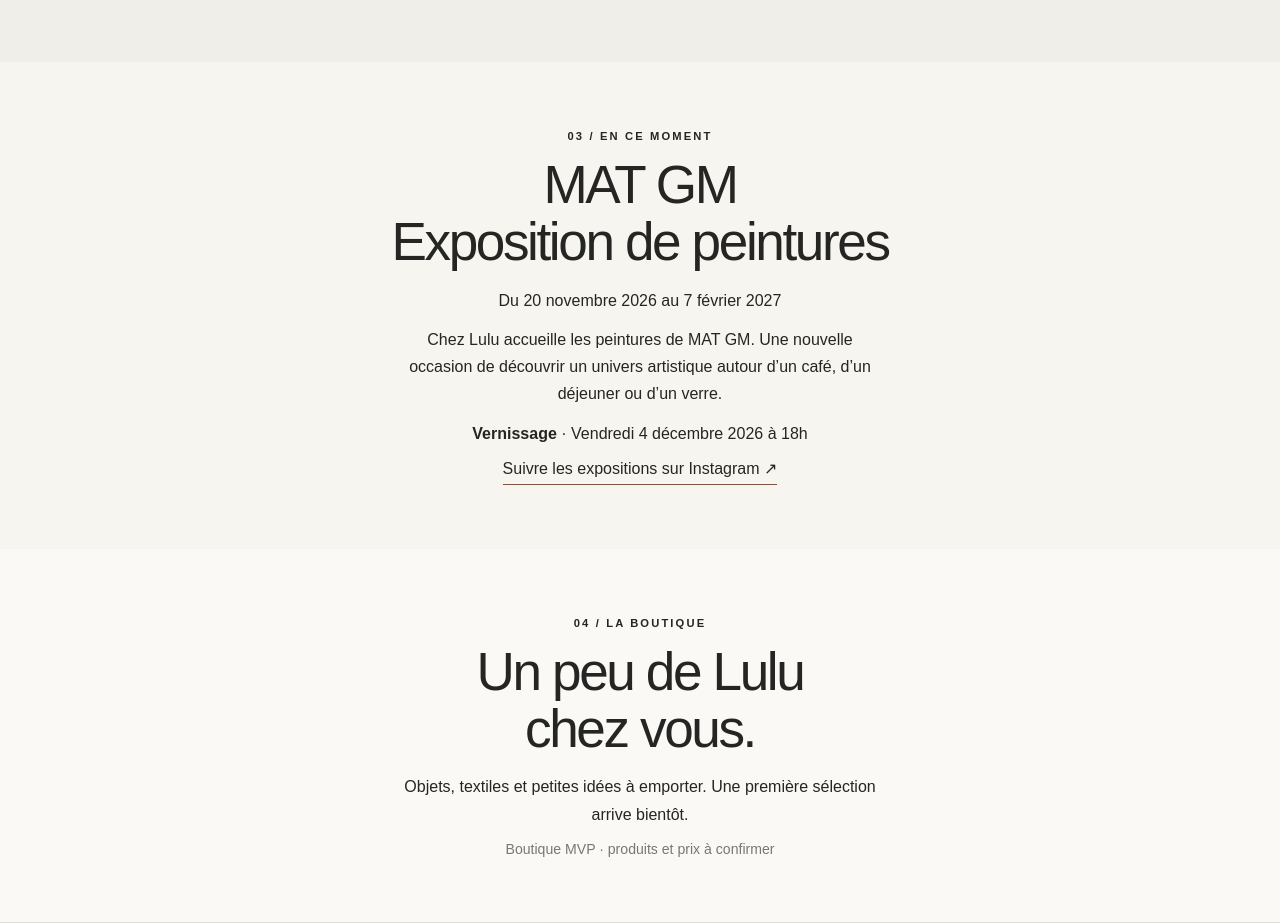
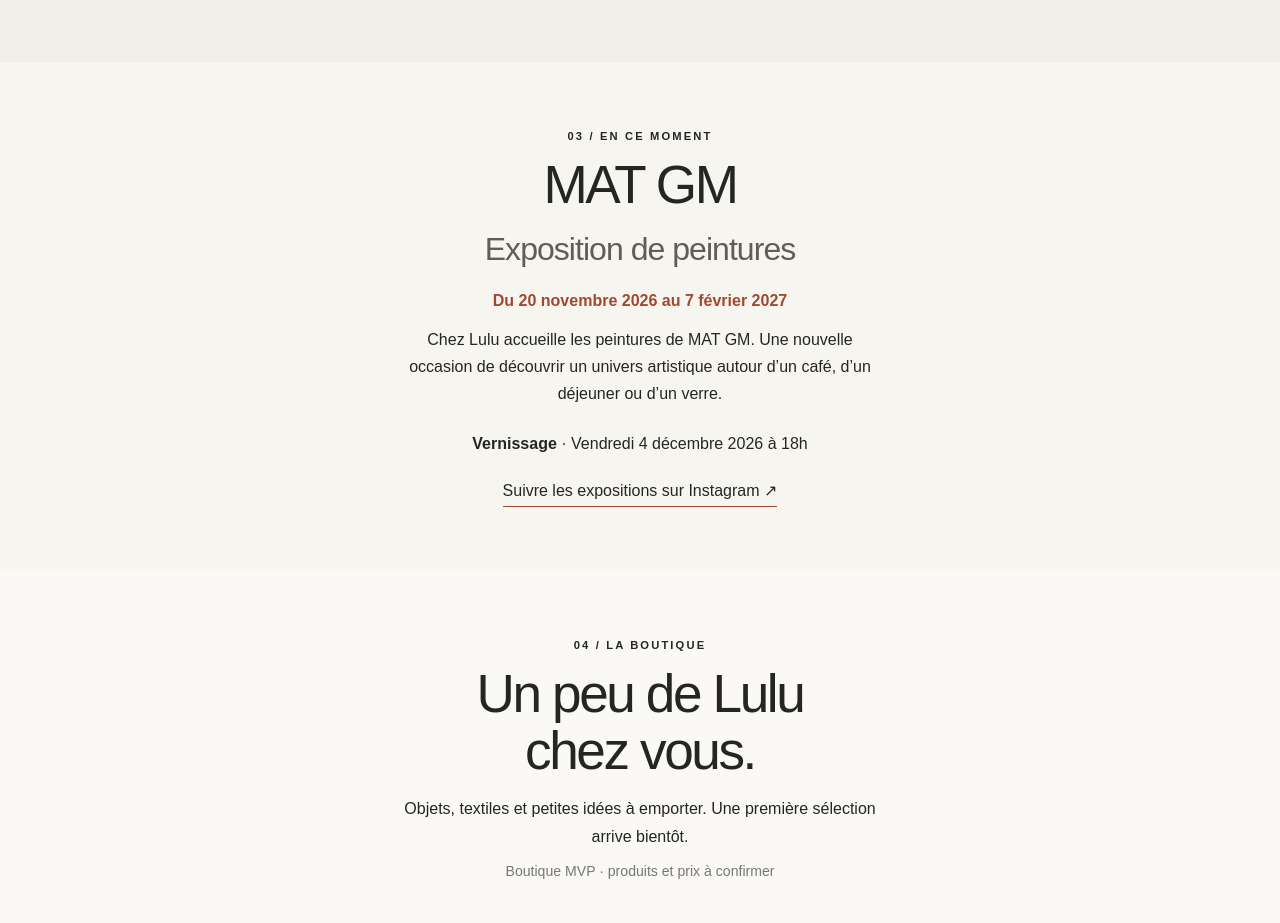
Before and after one commit to lambada46/chez-lulu-site, a Next.js app: page / in a window 1280 px wide. Shown: the part 2280-3203 px from the top of the page. Built offline with nearby package versions, Linux system fonts and the light colour scheme.

Commit message:
Style the current MAT GM exhibition announcement

```diff
--- a/app/style.css
+++ b/app/style.css
@@ -513,3 +513,10 @@ footer strong {
 .openingHours dt { font-weight: 500; }
 .openingHours dd { margin: 0; font-variant-numeric: tabular-nums; text-align: right; }
 footer a { color: inherit; text-underline-offset: 4px; }
+
+/* Current exhibition */
+.exhibitInner { max-width: 43rem; margin-inline: auto; }
+.exhibitSubtitle { font-size: clamp(1.4rem, 2.5vw, 2.3rem); color: #615d56; letter-spacing: -.03em; }
+.exhibitDates { font-weight: 600; color: var(--accent); }
+.exhibitEvent { margin-top: 22px; }
+.exhibit .textLink { margin-top: 12px; }
```
